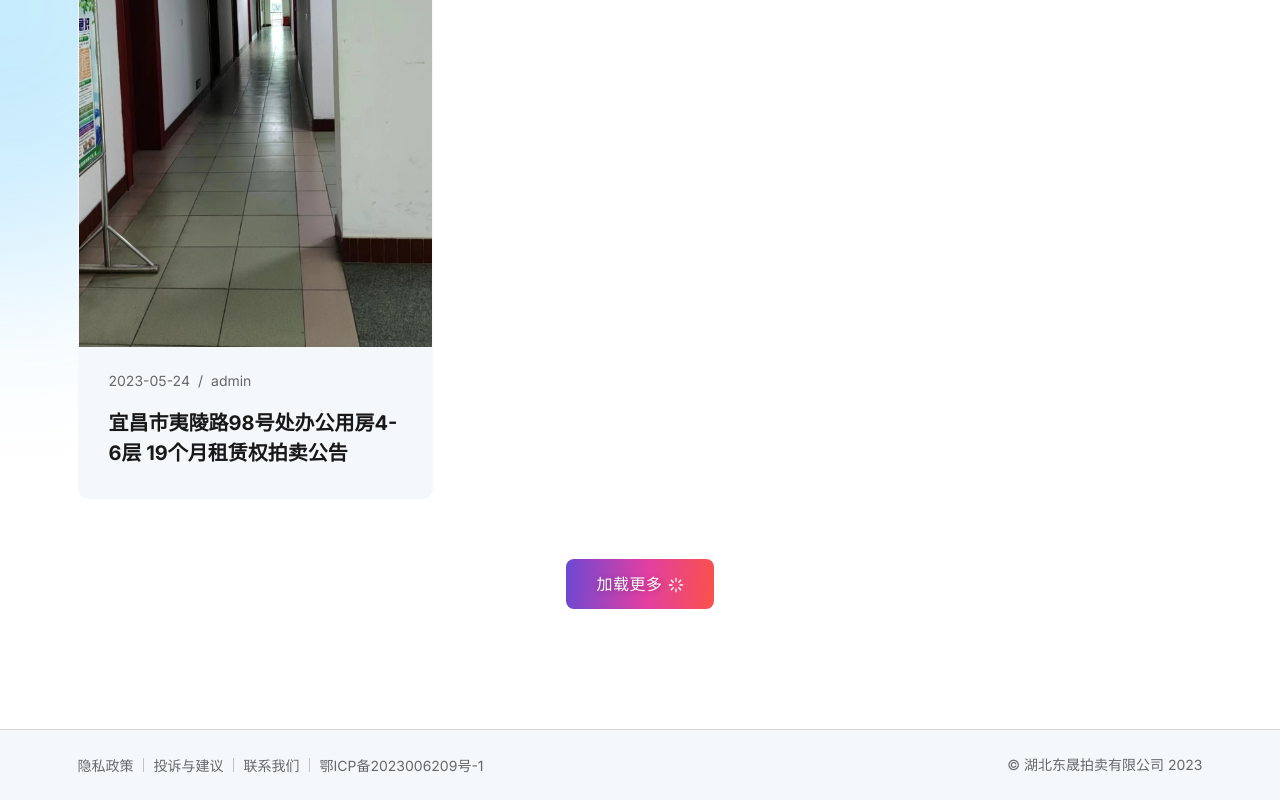
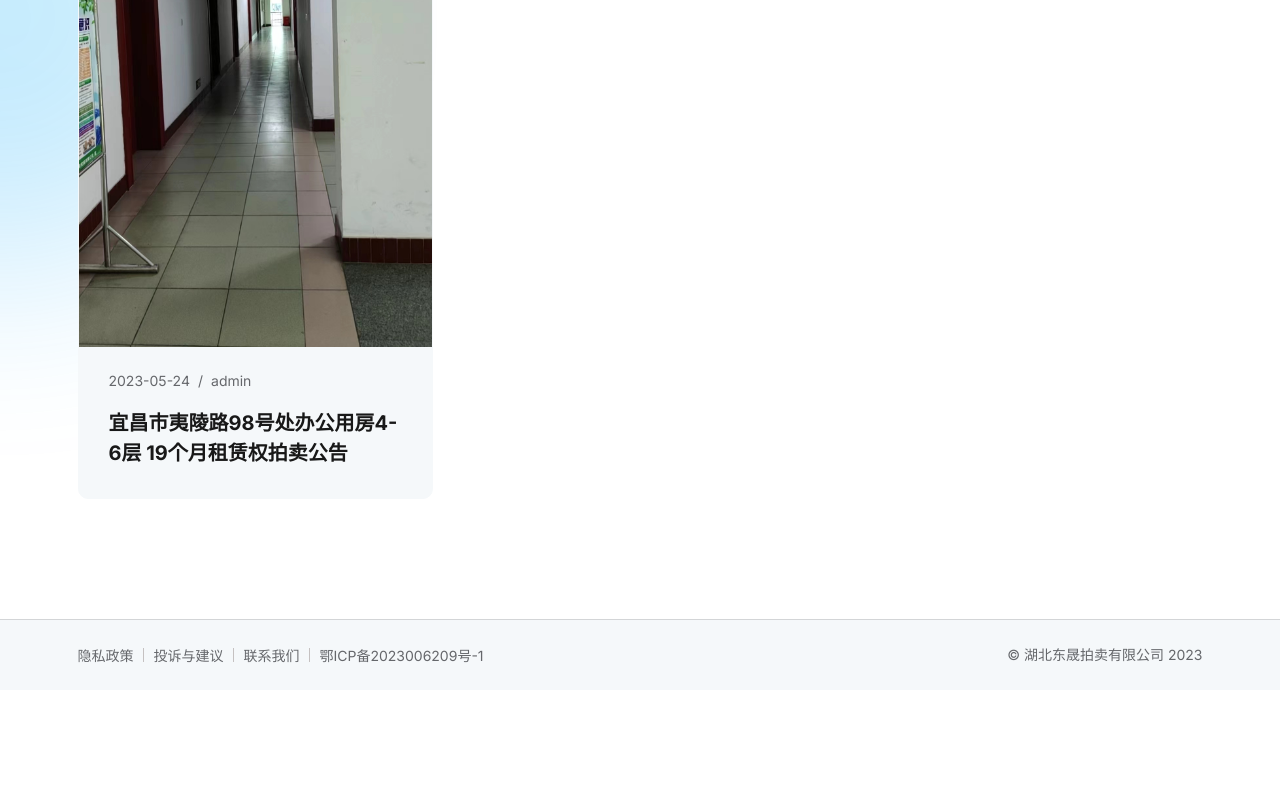
Before and after one commit to dest16/pm-fronted, a Vue app: page /message in a window 1280 px wide. Shown: the part 482-1282 px from the top of the page. After the commit the page ends 1172 px from the top, so only its background shows below. Built offline with nearby package versions, Linux system fonts and the light colour scheme; what vue-cool-lightbox, vue-scrollactive, vue-typed-js would draw is missing.

Commit message:
fix button

```diff
--- a/src/views/MessagePage.vue
+++ b/src/views/MessagePage.vue
@@ -17,13 +17,13 @@
                             </div>
                         </div>
                     </div>
-                    <div class="col-lg-12 text-center">
-                        <div class="rwt-load-more text-center mt--60">
-                            <a class="btn-default" href="#">
-                                加载更多 <Icon name="loader"/>
-                            </a>
-                        </div>
-                    </div>
+<!--                    <div class="col-lg-12 text-center">-->
+<!--                        <div class="rwt-load-more text-center mt&#45;&#45;60">-->
+<!--                            <a class="btn-default" href="#">-->
+<!--                                加载更多 <Icon name="loader"/>-->
+<!--                            </a>-->
+<!--                        </div>-->
+<!--                    </div>-->
                 </div>
             </div>
         </div>
```
